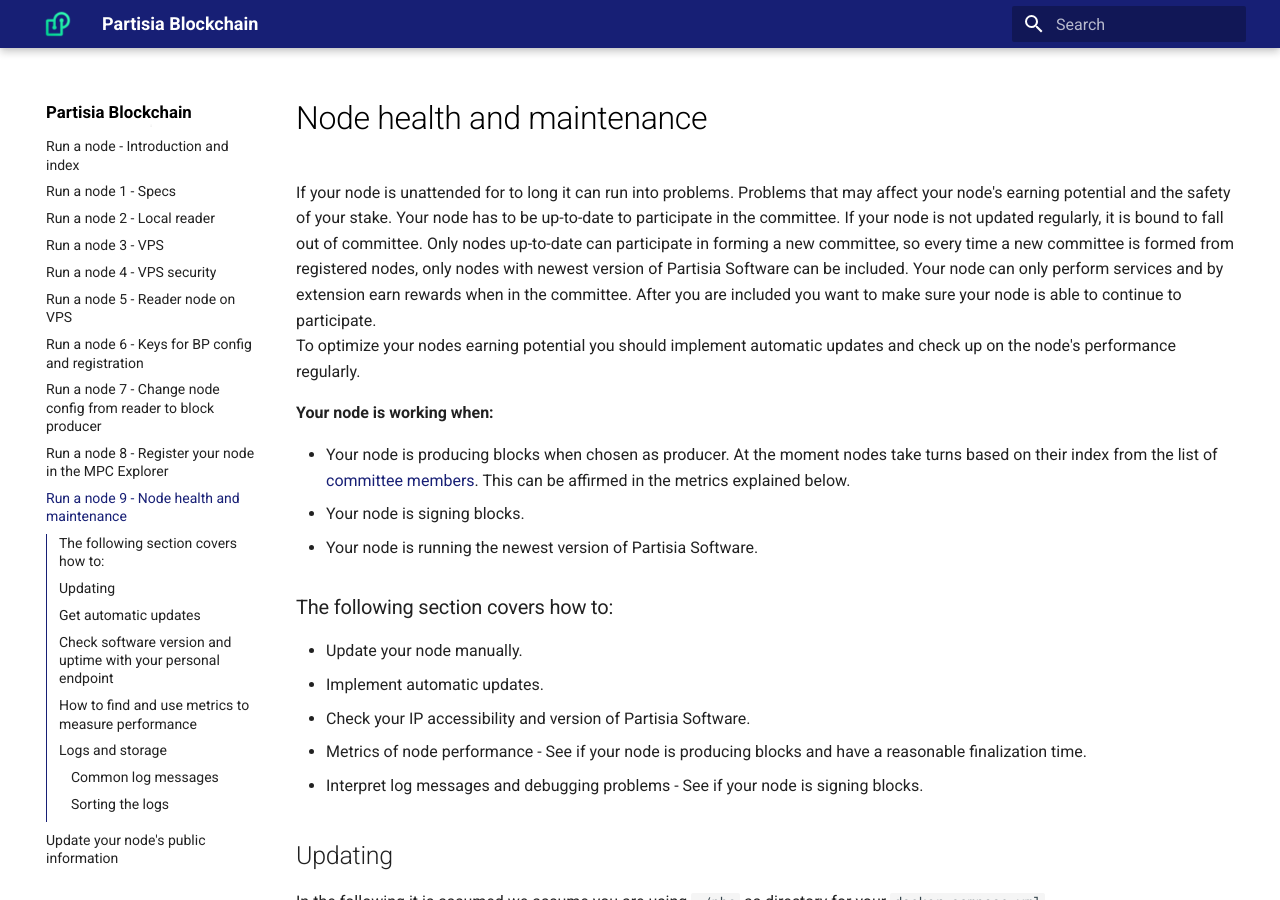
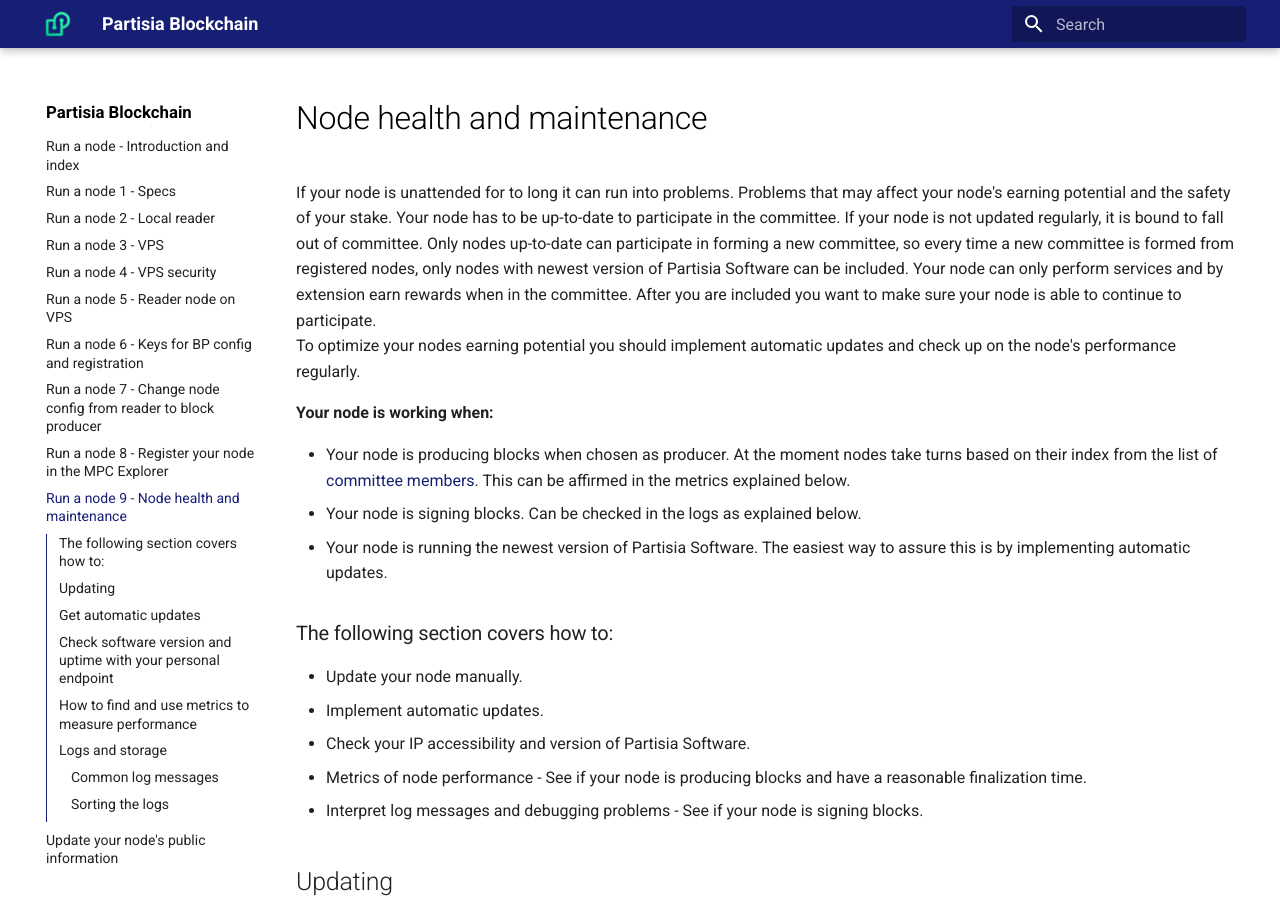
Before and after one commit to 0xSero/partisia-docs, an MkDocs documentation site: the page built from docs/operator-9-node-health.md, in a window 1280 px wide and 900 px high. Built offline with MkDocs 1.6.1 and Material for MkDocs 9.7.7, drawn with Linux system fonts in a browser that asks for light colours; a script that is not in the unit is left out.

Commit message:
Small remarks

```diff
--- a/docs/operator-9-node-health.md
+++ b/docs/operator-9-node-health.md
@@ -7,8 +7,8 @@
 **Your node is working when:**
 
 - Your node is producing blocks when chosen as producer. At the moment nodes take turns based on their index from the list of [committee members](https://dashboard.partisiablockchain.com/info/consensus). This can be affirmed in the metrics explained below.
-- Your node is signing blocks.
-- Your node is running the newest version of Partisia Software.
+- Your node is signing blocks. Can be checked in the logs as explained below.
+- Your node is running the newest version of Partisia Software. The easiest way to assure this is by implementing automatic updates.
 
 
 ### The following section covers how to:
@@ -18,7 +18,6 @@
 - Check your IP accessibility and version of Partisia Software.
 - Metrics of node performance - See if your node is producing blocks and have a reasonable finalization time.
 - Interpret log messages and debugging problems - See if your node is signing blocks.
-
 
 
 ## Updating
```
